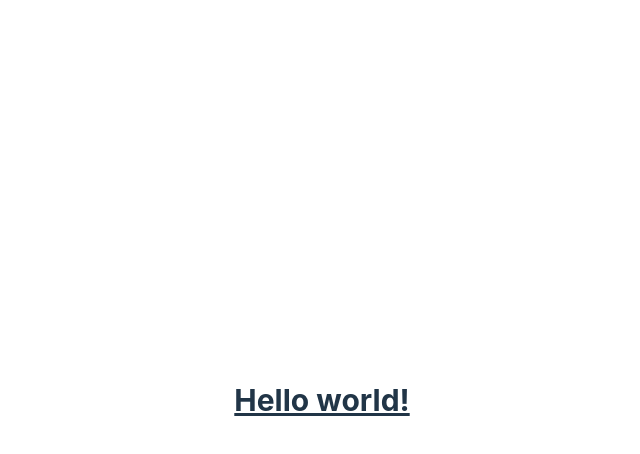
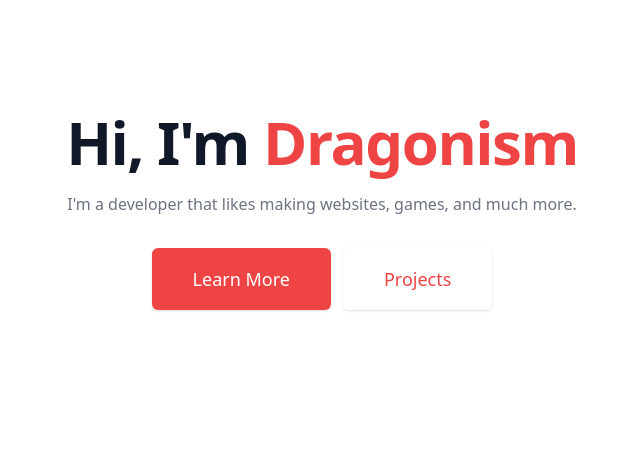
Before and after one commit to dragonismcode/dragonism.tech, a Vue app: page / in a window 1280 px wide. Shown: the top 454 px of the page, without its empty margins (318-958 px from the left). Built offline with nearby package versions, Linux system fonts and the light colour scheme.

Commit message:
adding title and general things

```diff
--- a/src/App.vue
+++ b/src/App.vue
@@ -1,11 +1,9 @@
 <script setup>
 // This starter template is using Vue 3 <script setup> SFCs
 // Check out https://vuejs.org/api/sfc-script-setup.html#script-setup
-import HelloWorld from './components/HelloWorld.vue'
+import Title from './components/Title.vue';
 </script>
 
 <template>
-  <h1 class="text-3xl font-bold underline">
-    Hello world!
-  </h1>
+  <Title />
 </template>
--- a/src/components/HelloWorld.vue
+++ /dev/null
@@ -1,40 +0,0 @@
-<script setup>
-import { ref } from 'vue'
-
-defineProps({
-  msg: String
-})
-
-const count = ref(0)
-</script>
-
-<template>
-  <h1>{{ msg }}</h1>
-
-  <div class="card">
-    <button type="button" @click="count++">count is {{ count }}</button>
-    <p>
-      Edit
-      <code>components/HelloWorld.vue</code> to test HMR
-    </p>
-  </div>
-
-  <p>
-    Check out
-    <a href="https://vuejs.org/guide/quick-start.html#local" target="_blank"
-      >create-vue</a
-    >, the official Vue + Vite starter
-  </p>
-  <p>
-    Install
-    <a href="https://github.com/johnsoncodehk/volar" target="_blank">Volar</a>
-    in your IDE for a better DX
-  </p>
-  <p class="read-the-docs">Click on the Vite and Vue logos to learn more</p>
-</template>
-
-<style scoped>
-.read-the-docs {
-  color: #888;
-}
-</style>
--- /dev/null
+++ b/src/components/Title.vue
@@ -0,0 +1,48 @@
+<template>
+  <div class="hero-simple-centered">
+    <div
+      class="mt-10 mb-12 mx-auto max-w-screen-xl px-4 sm:mt-12 sm:px-6 md:mt-16 lg:mt-20 xl:mt-28 pb-12 sm:pb-16 md:pb-20 lg:pb-28 xl:pb-32"
+    >
+      <div class="text-center">
+        <h2
+          class="text-4xl tracking-tight leading-10 font-extrabold text-gray-900 sm:text-5xl sm:leading-none md:text-6xl"
+        >
+          Hi, I'm
+
+          <br class="xl:hidden" />
+          <span class="text-primary-500"> Dragonism </span>
+        </h2>
+        <p
+          class="mt-3 max-w-md mx-auto text-base text-gray-500 sm:text-lg md:mt-5 md:text-xl md:max-w-3xl"
+        ></p>
+        <div class="text-long">
+          <p class="text-gray-500">
+            I'm a developer that likes making websites, games, and much more.
+          </p>
+        </div>
+
+        <p></p>
+        <div class="mt-5 max-w-md mx-auto sm:flex sm:justify-center md:mt-8">
+          <div class="rounded-md shadow">
+            <div>
+              <a
+                href="/en/benefits"
+                class="w-full flex items-center justify-center px-8 py-3 border border-transparent text-base leading-6 font-medium rounded-md text-white bg-red-500 hover:bg-red-400 focus:outline-none focus:ring-primary transition duration-150 ease-in-out md:py-4 md:text-lg md:px-10"
+                >Learn More</a
+              >
+            </div>
+          </div>
+          <div class="mt-3 rounded-md shadow sm:mt-0 sm:ml-3">
+            <div>
+              <a
+                href="/en/store"
+                class="w-full flex items-center justify-center px-8 py-3 border border-transparent text-base leading-6 font-medium rounded-md text-primary-500 bg-white hover:text-red-400 focus:outline-none focus:ring-blue transition duration-150 ease-in-out md:py-4 md:text-lg md:px-10"
+                >Projects</a
+              >
+            </div>
+          </div>
+        </div>
+      </div>
+    </div>
+  </div>
+</template>
--- a/src/style.css
+++ b/src/style.css
@@ -2,93 +2,6 @@
 @tailwind components;
 @tailwind utilities;
 
-:root {
-  font-family: Inter, Avenir, Helvetica, Arial, sans-serif;
-  font-size: 16px;
-  line-height: 24px;
-  font-weight: 400;
-
-  color-scheme: light dark;
-  color: rgba(255, 255, 255, 0.87);
-  background-color: #242424;
-
-  font-synthesis: none;
-  text-rendering: optimizeLegibility;
-  -webkit-font-smoothing: antialiased;
-  -moz-osx-font-smoothing: grayscale;
-  -webkit-text-size-adjust: 100%;
+* {
+  @apply text-red-500;
 }
-
-a {
-  font-weight: 500;
-  color: #646cff;
-  text-decoration: inherit;
-}
-a:hover {
-  color: #535bf2;
-}
-
-a {
-  font-weight: 500;
-  color: #646cff;
-  text-decoration: inherit;
-}
-a:hover {
-  color: #535bf2;
-}
-
-body {
-  margin: 0;
-  display: flex;
-  place-items: center;
-  min-width: 320px;
-  min-height: 100vh;
-}
-
-h1 {
-  font-size: 3.2em;
-  line-height: 1.1;
-}
-
-button {
-  border-radius: 8px;
-  border: 1px solid transparent;
-  padding: 0.6em 1.2em;
-  font-size: 1em;
-  font-weight: 500;
-  font-family: inherit;
-  background-color: #1a1a1a;
-  cursor: pointer;
-  transition: border-color 0.25s;
-}
-button:hover {
-  border-color: #646cff;
-}
-button:focus,
-button:focus-visible {
-  outline: 4px auto -webkit-focus-ring-color;
-}
-
-.card {
-  padding: 2em;
-}
-
-#app {
-  max-width: 1280px;
-  margin: 0 auto;
-  padding: 2rem;
-  text-align: center;
-}
-
-@media (prefers-color-scheme: light) {
-  :root {
-    color: #213547;
-    background-color: #ffffff;
-  }
-  a:hover {
-    color: #747bff;
-  }
-  button {
-    background-color: #f9f9f9;
-  }
-}
```
